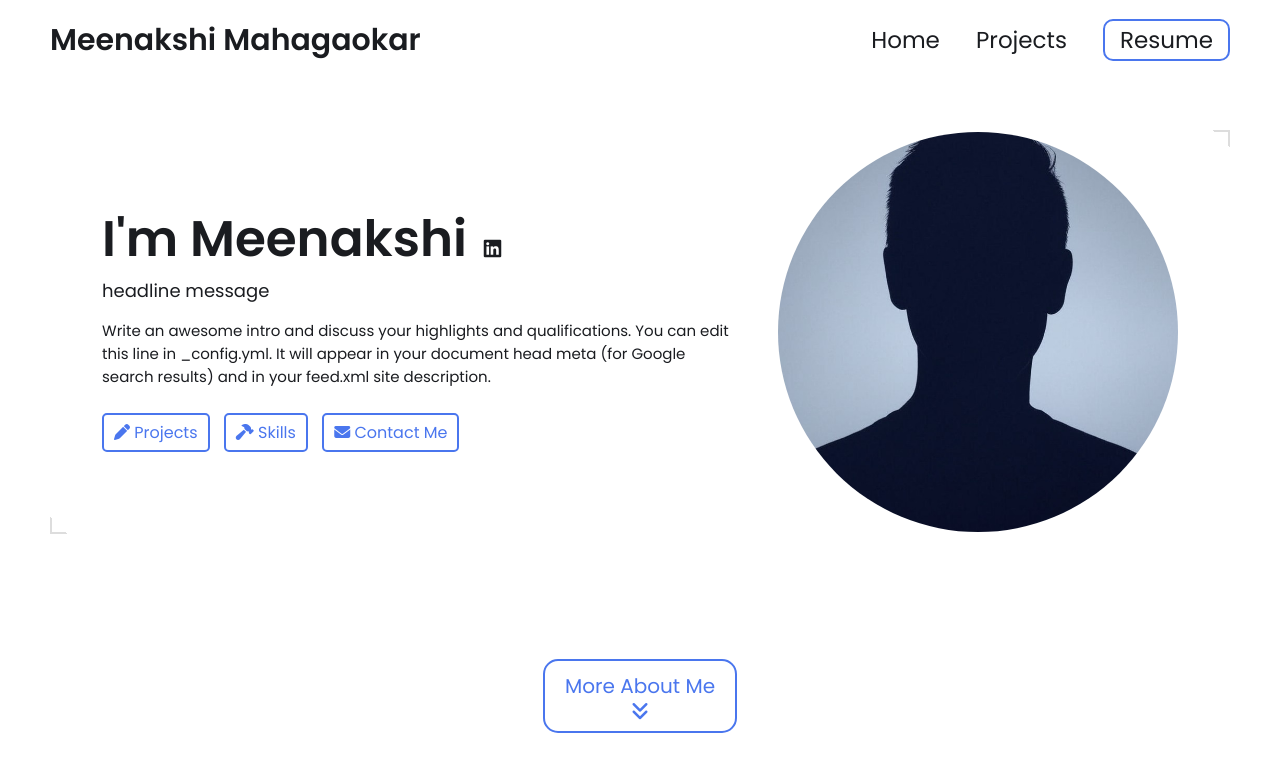
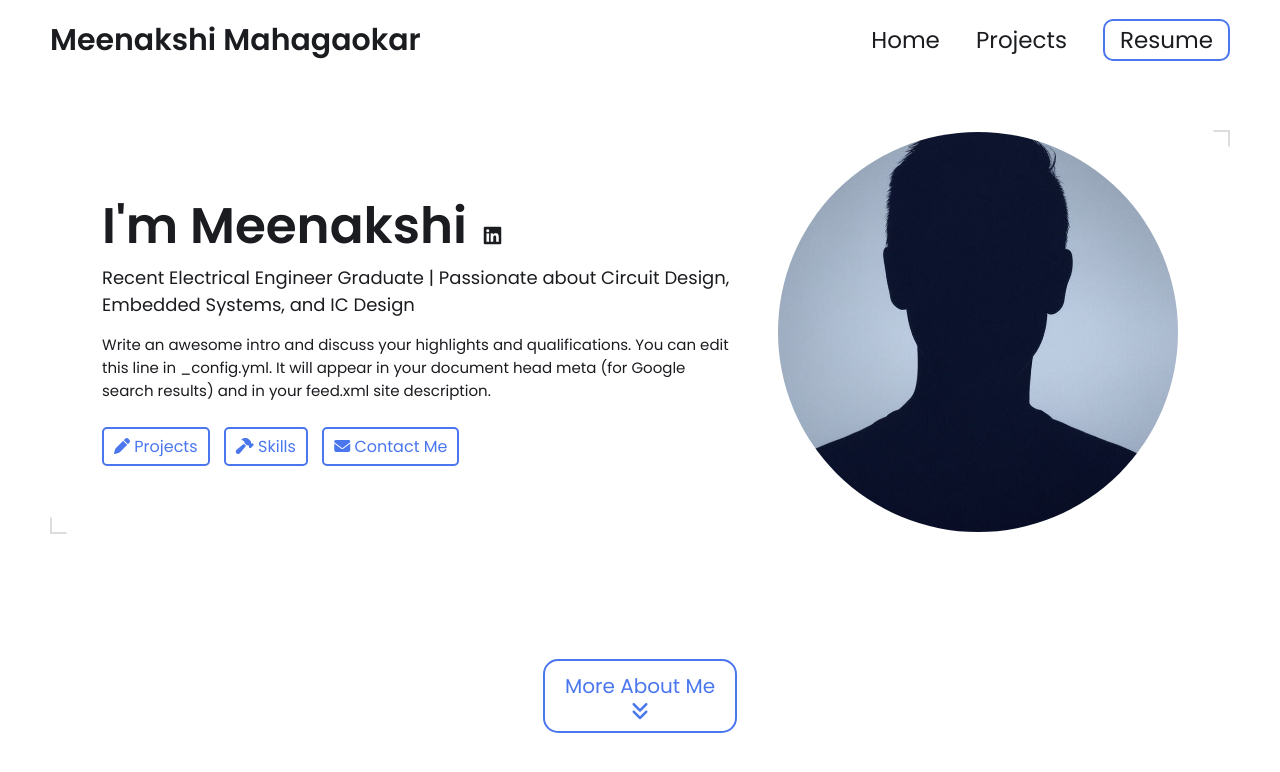
Before and after one commit to mahagaokarm/mahagaokarm.github.io, a Jekyll site: the page built from index.html, in a window 1280 px wide and 900 px high. Shown: the top 772 px of the window. Built offline with Jekyll 4.4.1, drawn with Linux system fonts in a browser that asks for light colours.

Commit message:
Update _config.yml
formspree update

```diff
--- a/_config.yml
+++ b/_config.yml
@@ -13,7 +13,7 @@
 
 # Hero Section
 name: Meenakshi Mahagaokar
-headline: headline message
+headline: Recent Electrical Engineer Graduate | Passionate about Circuit Design, Embedded Systems, and IC Design
 description: >- # dont remove this line. this will ignore all new lines until the next section
   Write an awesome intro and discuss your highlights and qualifications. You can edit this
   line in _config.yml. It will appear in your document head meta (for
@@ -72,7 +72,7 @@
 
 
 # Contact Form Setup. Setup an account and copy over the key. When someone fills out the form, it will be received in your email.
-formspree-key:   https://formspree.io/f/{8-digit key}
+formspree-key:   https://formspree.io/f/mqapelvg
 
 
 
```
